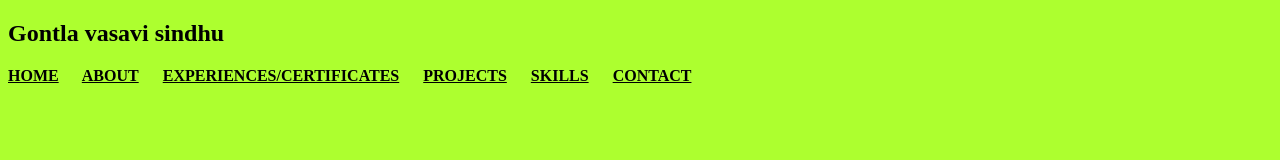
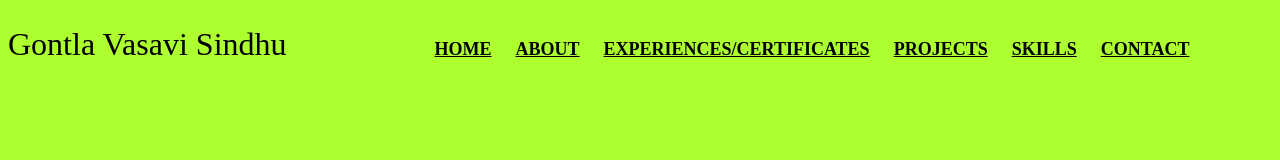
Before and after one commit to vasavisindhu/portfolio, a plain HTML site: page top.html in a window 1280 px wide. Drawn offline with Linux system fonts and the light colour scheme.

Commit message:
Update top.html

```diff
--- a/top.html
+++ b/top.html
@@ -13,12 +13,13 @@ color : black;
 </style>
 </head>
 <body>
-<h2><b>Gontla vasavi sindhu<b></h2>
-<a href="home.html" target="f2">HOME</a>&nbsp;&nbsp;&nbsp;&nbsp;&nbsp;
-<a href="about.html" target="f2">ABOUT</a>&nbsp;&nbsp;&nbsp;&nbsp;&nbsp;
-<a href="expcer.html" target="f2">EXPERIENCES/CERTIFICATES</a>&nbsp;&nbsp;&nbsp;&nbsp;&nbsp;
-<a href="project.html" target="f2">PROJECTS</a>&nbsp;&nbsp;&nbsp;&nbsp;&nbsp;
-<a href="skills.html" target="f2">SKILLS</a>&nbsp;&nbsp;&nbsp;&nbsp;&nbsp;
-<a href="contact.html" target="f2">CONTACT</a>&nbsp;&nbsp;&nbsp;&nbsp;&nbsp;
+<br>
+<a><font size=+3<<b>Gontla Vasavi Sindhu<b></font></a>&nbsp;&nbsp;&nbsp;&nbsp;&nbsp;&nbsp;&nbsp;&nbsp;&nbsp;&nbsp;&nbsp;&nbsp;&nbsp;&nbsp;&nbsp;&nbsp;&nbsp;&nbsp;&nbsp;&nbsp;&nbsp;&nbsp;&nbsp;&nbsp;&nbsp;&nbsp;&nbsp;&nbsp;&nbsp;&nbsp;&nbsp;&nbsp;&nbsp;&nbsp;&nbsp;&nbsp;
+<a href="home.html" target="f2"><font size=+1>HOME</font></a>&nbsp;&nbsp;&nbsp;&nbsp;&nbsp;
+<a href="about.html" target="f2"><font size=+1>ABOUT</font></a>&nbsp;&nbsp;&nbsp;&nbsp;&nbsp;
+<a href="expcer.html" target="f2"><font size=+1>EXPERIENCES/CERTIFICATES</font></a>&nbsp;&nbsp;&nbsp;&nbsp;&nbsp;
+<a href="project.html" target="f2"><font size=+1>PROJECTS</font></a>&nbsp;&nbsp;&nbsp;&nbsp;&nbsp;
+<a href="skills.html" target="f2"><font size=+1>SKILLS</font></a>&nbsp;&nbsp;&nbsp;&nbsp;&nbsp;
+<a href="contact.html" target="f2"><font size=+1>CONTACT</font></a>&nbsp;&nbsp;&nbsp;&nbsp;&nbsp;
 </body>
 </html>
```
